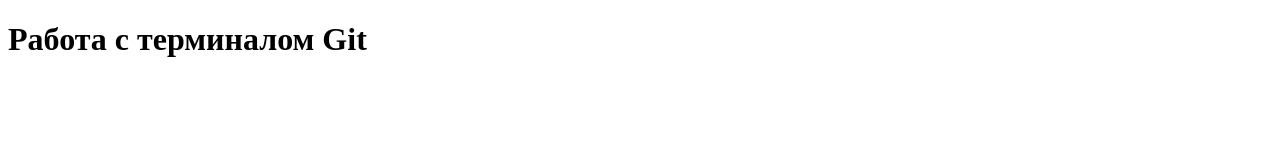
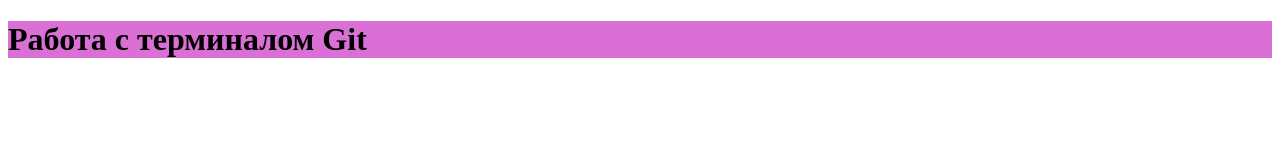
Before and after one commit to Sokol-24/Module-6-git, a plain HTML site: page index.html in a window 1280 px wide. Drawn offline with Linux system fonts and the light colour scheme.

Commit message:
Сверстан основной блок сайта

```diff
--- a/css/style.css
+++ b/css/style.css
@@ -1 +1,4 @@
 /* Здесь будут все стили проекта */
+header {
+    background-color: orchid;
+}
--- a/index.html
+++ b/index.html
@@ -3,9 +3,12 @@
 <head>
     <meta charset="UTF-8">
     <meta name="viewport" content="width=device-width, initial-scale=1.0">
+    <link rel="stylesheet" href="./css/style.css">
     <title>Document</title>
 </head>
 <body>
-    <h1>Работа с терминалом Git</h1>
+    <header>
+        <h1>Работа с терминалом Git</h1>
+    </header>
 </body>
 </html>
```
